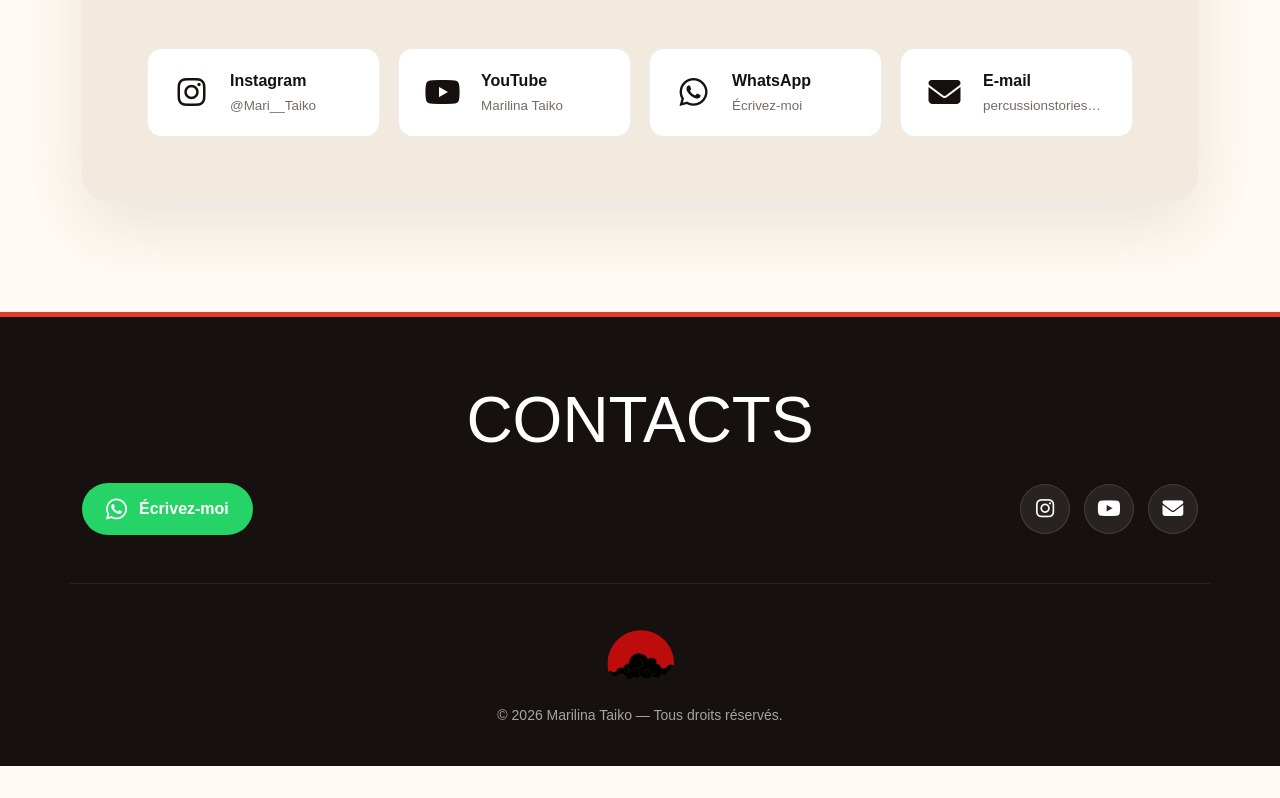
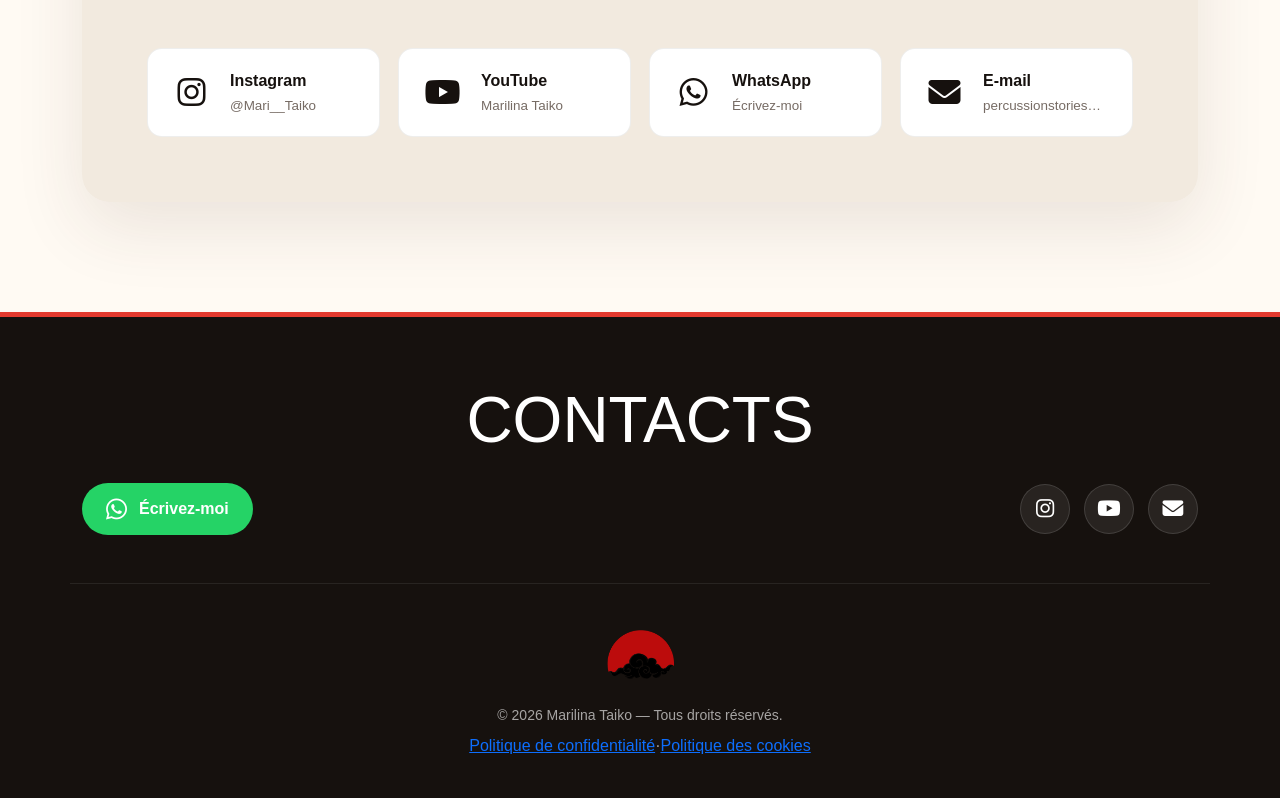
Before and after one commit to simonedantevisconti/marilina-taiko-fr, a React (Vite) app: page / in a window 1280 px wide. Shown: the part 5059-5857 px from the top of the page. Before the commit the page ends 5825 px from the top, so only its background shows below. Built offline with nearby package versions, Linux system fonts and the light colour scheme; a web font is replaced by a local one.

Commit message:
[UPD] liens legales footer

```diff
--- a/src/components/Footer.jsx
+++ b/src/components/Footer.jsx
@@ -1,3 +1,4 @@
+import { Link } from "react-router-dom";
 import "../styles/footer.css";
 
 const Footer = () => {
@@ -56,6 +57,16 @@ const Footer = () => {
               © {new Date().getFullYear()} Marilina Taiko — Tous droits
               réservés.
             </small>
+
+            <div className="footer-legal mt-2">
+              <Link to="/politique-confidentialite">
+                Politique de confidentialité
+              </Link>
+
+              <span aria-hidden="true">·</span>
+
+              <Link to="/politique-cookies">Politique des cookies</Link>
+            </div>
           </div>
         </div>
       </div>
```
